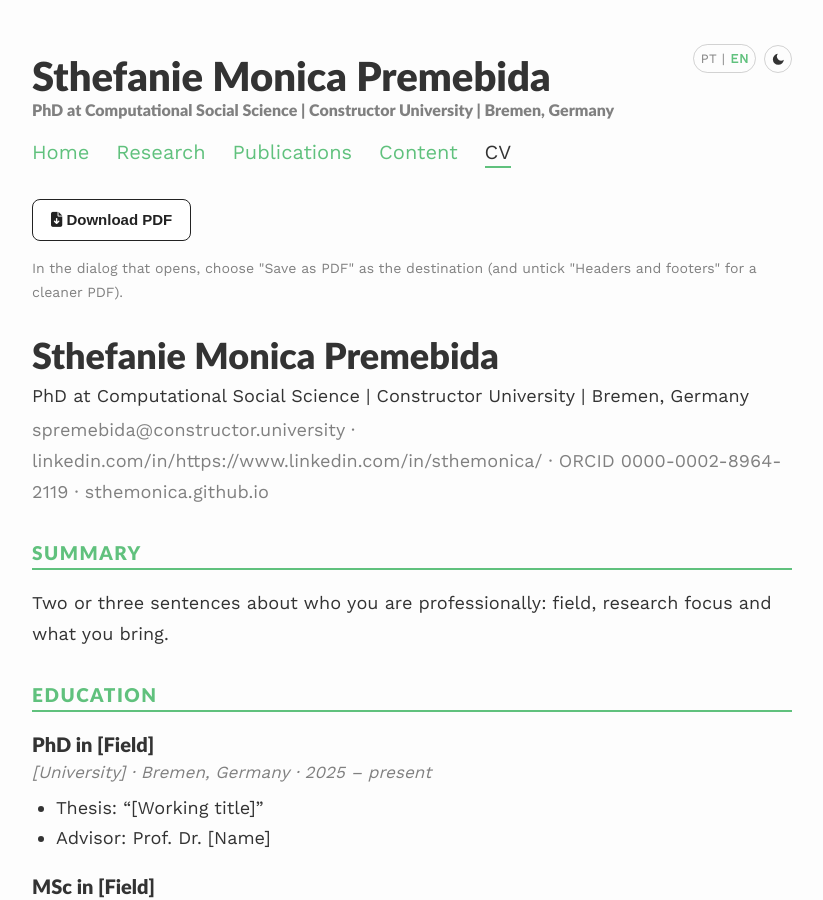
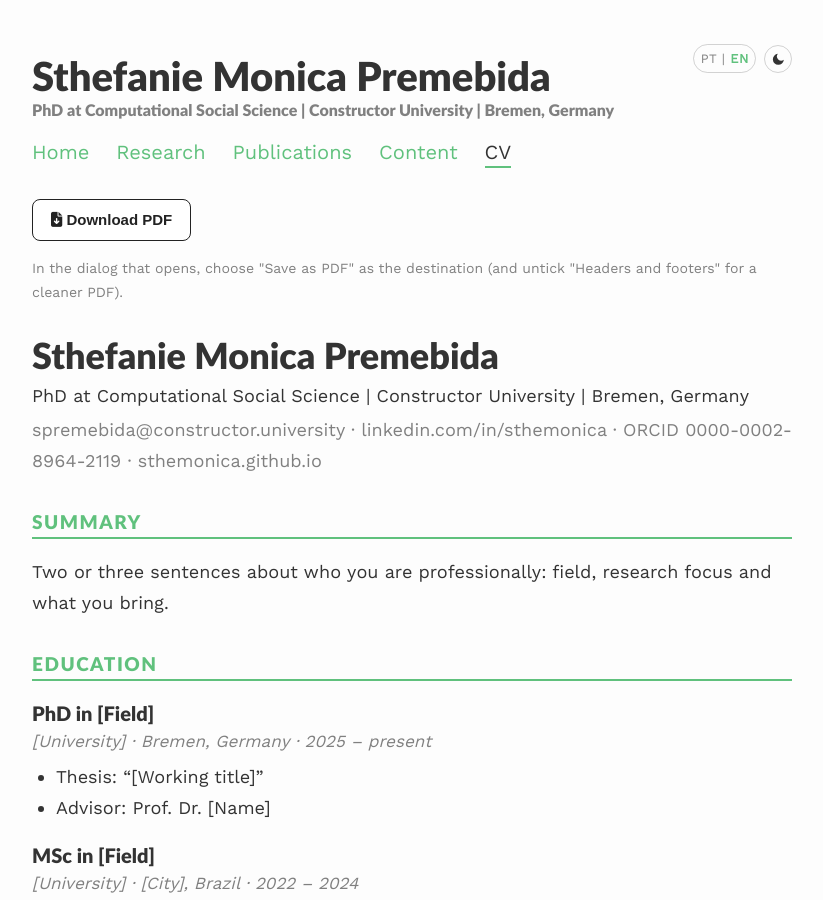
Before and after one commit to sthemonica/sthemonica.github.io, a Jekyll site: the page built from en/cv.md, in a window 1280 px wide and 900 px high. Shown: the whole window, without its empty margins (228-1051 px from the left). Built offline with Jekyll 4.4.1, drawn with Linux system fonts in a browser that asks for light colours; part of the change alters nothing that is shown.

Commit message:
config links

```diff
--- a/_config.yml
+++ b/_config.yml
@@ -20,11 +20,11 @@ destaque_nome: "Premebida, S"
 # ---------- Ícones do rodapé ----------
 # Coloque só o SEU USUÁRIO (não o link inteiro). Deixe vazio para esconder.
 email: "spremebida@constructor.university"
-linkedin: "https://www.linkedin.com/in/sthemonica/"          # linkedin.com/in/SEU-PERFIL
+linkedin: "sthemonica"          # linkedin.com/in/SEU-PERFIL
 github: "sthemonica"
-researchgate: "https://www.researchgate.net/profile/Sthefanie-Premebida-2"                # researchgate.net/profile/USUARIO
+researchgate: "Sthefanie-Premebida-2"                # researchgate.net/profile/USUARIO
 orcid: "0000-0002-8964-2119"                       # ex.: 0000-0002-1825-0097
-instagram: "https://www.instagram.com/sthemonica"
+instagram: "sthemonica"
 youtube: "@canalifelse"                     # ex.: @meucanal  (youtube.com/@meucanal)
 spotify: ""                     # opcional: link completo do seu podcast no Spotify
 bluesky: ""
```
